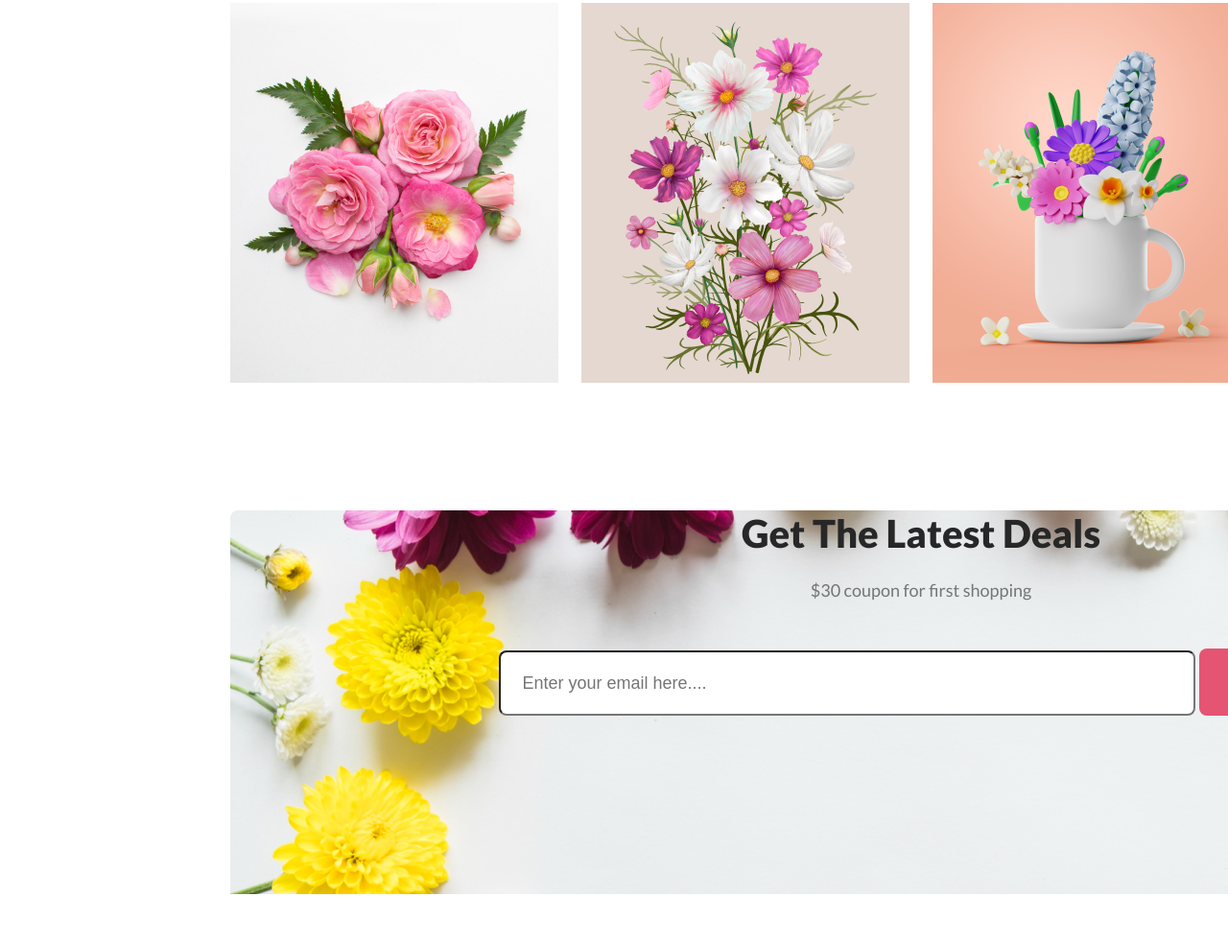
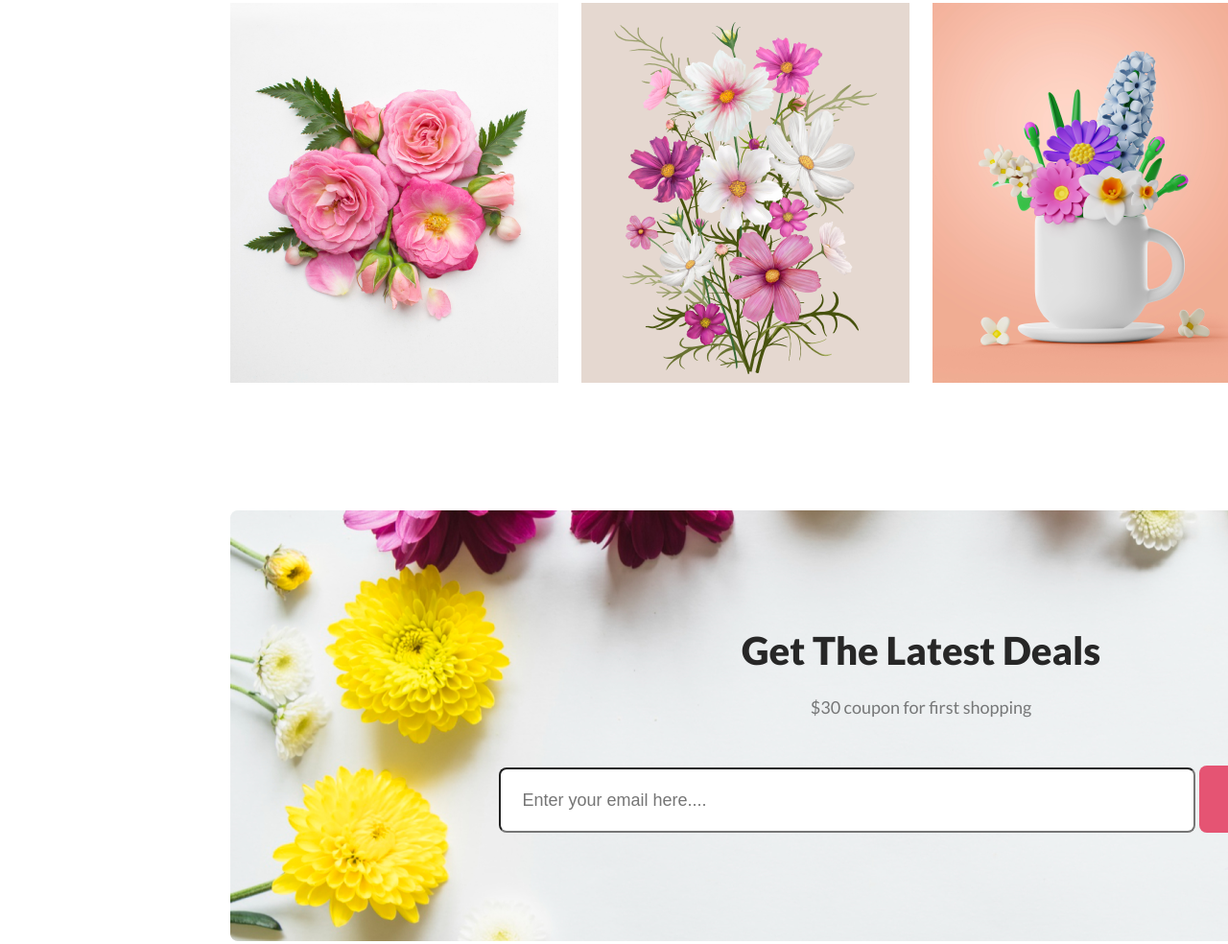
Before and after one commit to siyamar/flower-assignment-1, a plain HTML site: page index.html in a window 1280 px wide. Shown: the part 3410-4394 px from the top of the page at 96% size. Before the commit the page ends 4342 px from the top, so only its background shows below. Drawn offline with Linux system fonts and the light colour scheme.

Commit message:
complete instagram bannar

```diff
--- a/index.html
+++ b/index.html
@@ -81,7 +81,7 @@
                 <div class="instagram-content-item"><img src="./images/Rectangle 6.png" alt=""></div>
             </div>
             <div class="instagram-banner">
-                <h3 id="instagram-banner-title" class="title-section">Get The Latest Deals</h3>
+                <h3 id="instagram-banner-title" class="title-section class">Get The Latest Deals</h3>
                 <p id="instagram-banner-description" class="description-section">$30 coupon for first shopping</p>
                 <div class="input-section">
                     <input type="email" name="email" id="email" placeholder="Enter your email here....">
--- a/styles/style.css
+++ b/styles/style.css
@@ -16,6 +16,7 @@ body{
     color: white;
     font-size: 20px;
     padding: 20px 30px;
+    cursor: pointer;
 }
 
 .title-section{
@@ -210,10 +211,10 @@ body{
 
 .instagram-banner{
     margin-top: 130px;
-    height: 400px;
+    height: 330px;
     background-image: url(../images/Rectangle\ 9.png);
+    padding-top: 122px ;
     background-repeat: no-repeat;
-    padding: auto;
 }
 
 .input-section{
```
